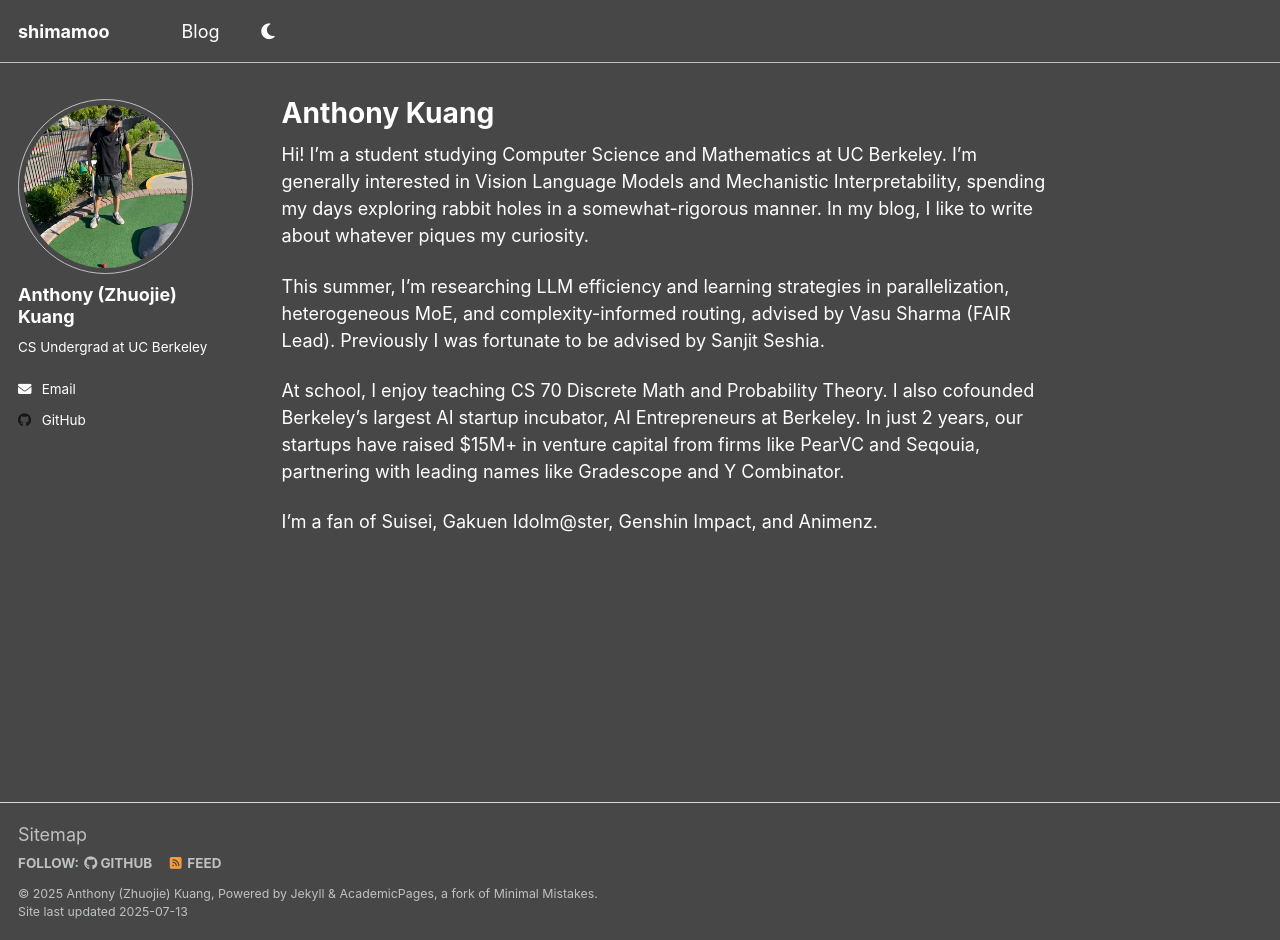
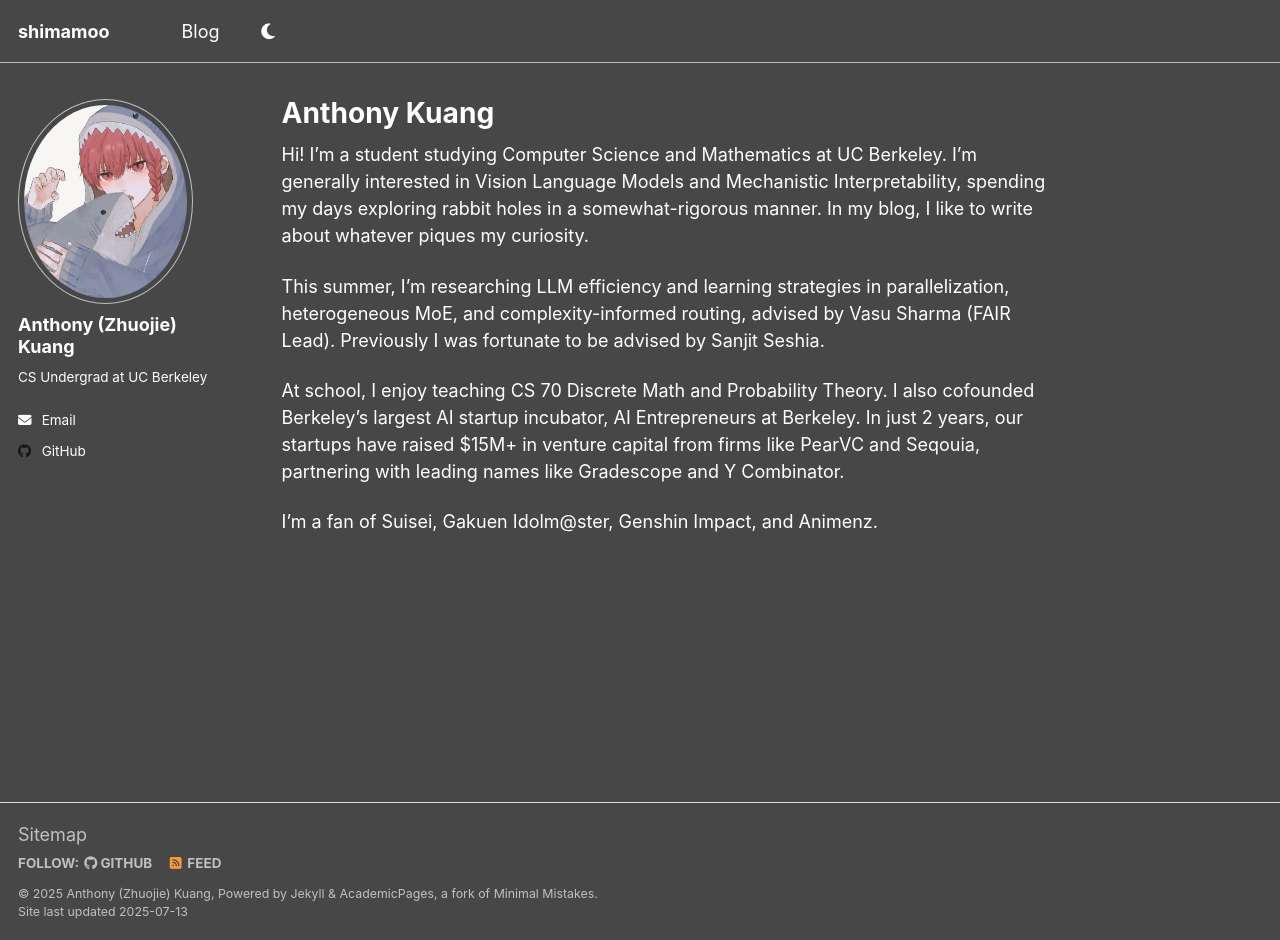
Before and after one commit to shimamooo/shimamooo.github.io, a Jekyll site: the page built from _pages/about.md, in a window 1280 px wide and 940 px high. Built offline with Jekyll 4.4.1, drawn with Linux system fonts in a browser that asks for light colours; a script that is not in the unit is left out.

Commit message:
Update _config.yml

```diff
--- a/_config.yml
+++ b/_config.yml
@@ -22,7 +22,7 @@ repository: "shimamooo/shimamooo.github.io"
 #               Additional customization can be done by editing /_includes/author-profile.html
 author:
   # Biographic information
-  avatar: "IMG_1990.jpg"
+  avatar: "IMG_1051.jpeg"
   name: "Anthony (Zhuojie) Kuang"
   pronouns: # example: "she/her"
   bio: "CS Undergrad at UC Berkeley"
```
